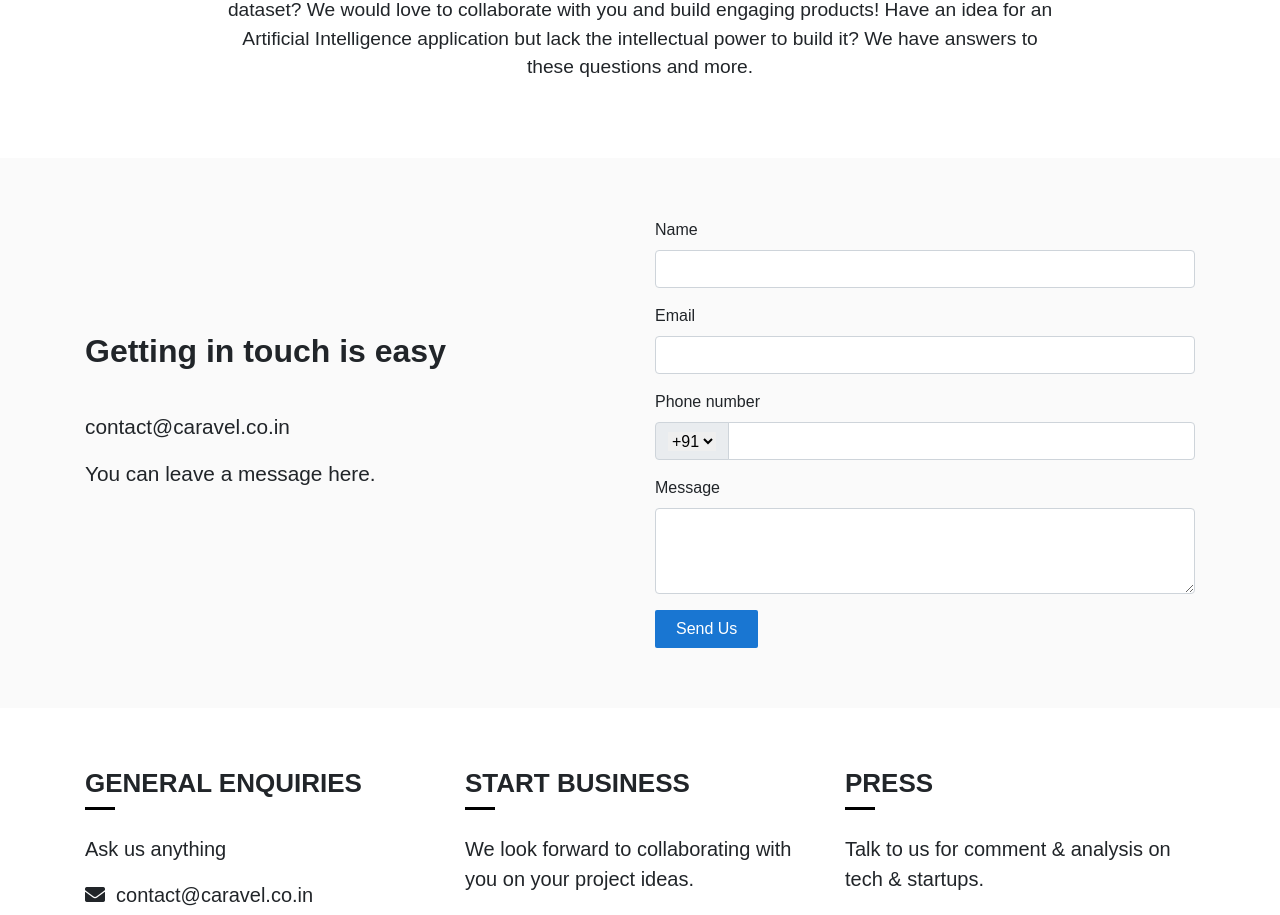
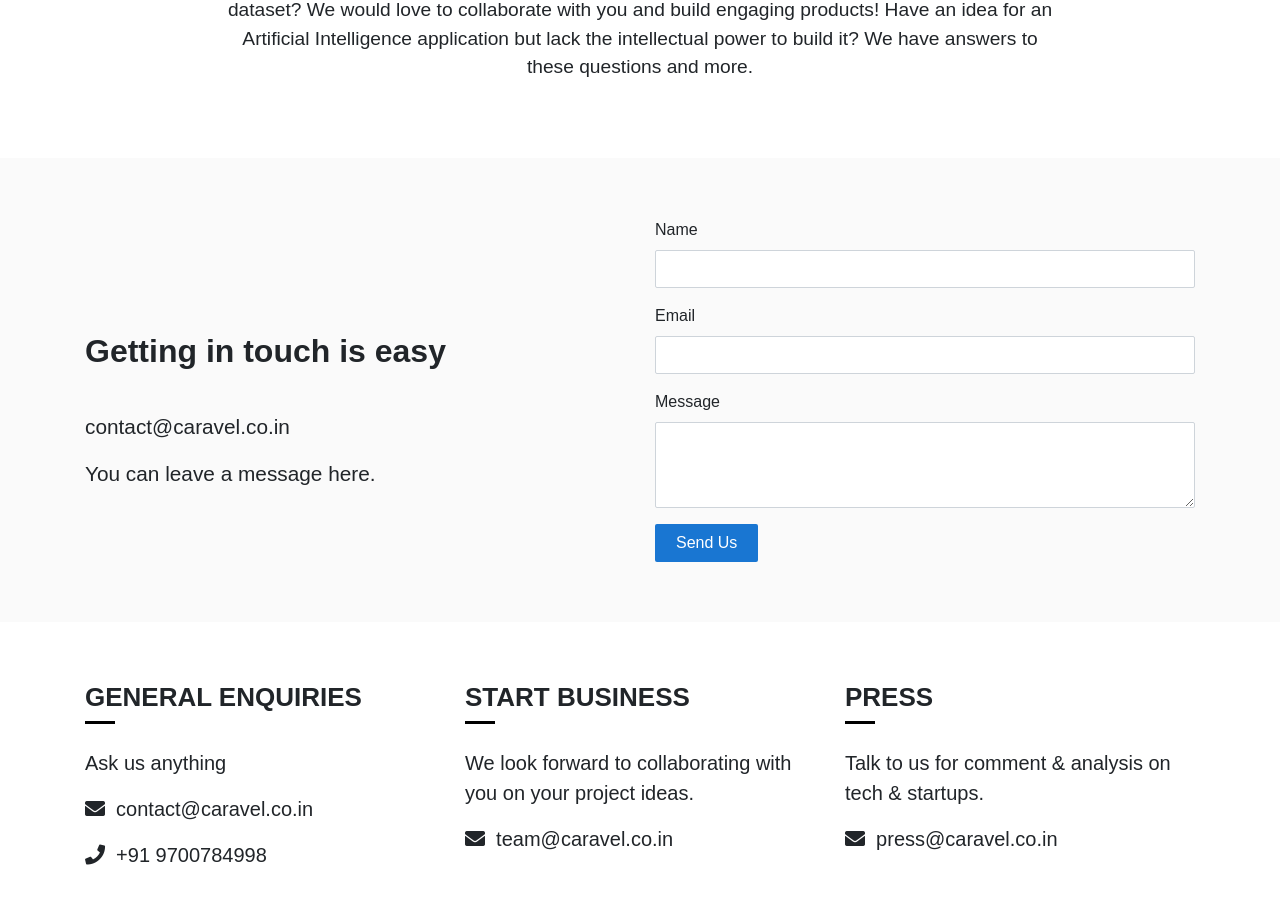
Before and after one commit to liquidworkings/liquidworkings.github.io, a Jekyll site: the page built from contact.html, in a window 1280 px wide. Shown: the part 438-1353 px from the top of the page. Built offline with Jekyll 4.4.1, drawn with Linux system fonts in a browser that asks for light colours; nearby versions of some CDN libraries; some web fonts are replaced; comment, search, counter and statistics services are not loaded.

Commit message:
caravel redesign push 7

```diff
--- a/contact.html
+++ b/contact.html
@@ -44,26 +44,15 @@ title: Contact
         <form id="conatct-us-test-form">
           <div class="form-group">
             <label for="exampleInputName">Name</label>
-            <input type="text" class="form-control name" id="exampleInputName">
+            <input type="text" class="form-control name form-group-border" id="exampleInputName">
           </div>
           <div class="form-group">
             <label for="exampleInputEmail">Email</label>
-            <input type="email" class="form-control email" id="exampleInputEmail">
-          </div>
-          <label for="basic-url">Phone number</label>
-          <div class="input-group form-group">
-            <div class="input-group-prepend">
-              <span class="input-group-text">
-                <select class="input-group" style="border: none;">
-                  <option>+91</option>
-                </select>
-              </span>
-            </div>
-            <input type="text" class="form-control">
+            <input type="email" class="form-control email form-group-border" id="exampleInputEmail">
           </div>
           <div class="form-group">
             <label for="exampleFormControlTextarea">Message</label>
-            <textarea class="form-control message" id="exampleFormControlTextarea" rows="3"></textarea>
+            <textarea class="form-control message form-group-border" id="exampleFormControlTextarea" rows="3"></textarea>
           </div>
           <input type="submit" id="conatct-us-submit-form" value="Send Us" class="btn btn-primary"></input>
         </form>
--- a/css/main.css
+++ b/css/main.css
@@ -102,19 +102,6 @@ h1, h2, h3, h4, h5, h6 {
 .navbar-dark .navbar-nav .nav-link:active {
   color: #fff;
 }
-.start-project {
-  cursor: pointer;
-  border:1px solid #1976D2;
-  background-color: #1976D2;
-  color: white;
-  width: 20%;
-  padding: 10px 25px;
-  border-top-left-radius: 30px;
-  border-top-right-radius: 30px;
-  border-bottom-left-radius: 30px;
-  border-bottom-right-radius: 30px;*/
-  font-weight: bold;
-}
 @media (max-width: 991px) {
   .navbar-collapse{
     background-color: rgba(20, 20, 20, 0.8);
@@ -123,7 +110,7 @@ h1, h2, h3, h4, h5, h6 {
 }
 
 .nav-item-border {
-  border-bottom: 1px solid transparent;
+  border-bottom: 2px solid transparent;
   width: 0%;
   -webkit-transition-property: width; /* Safari */
   -webkit-transition-duration: 0.5s; /* Safari */
@@ -132,7 +119,7 @@ h1, h2, h3, h4, h5, h6 {
 }
 .nav-item-border-li:hover .nav-item-border {
   width: 100%;
-  border-bottom: 1px solid white;
+  border-bottom: 2px solid white;
 }
 /* ============================================================================== */
 /* Hero Unit */
@@ -181,16 +168,6 @@ h1, h2, h3, h4, h5, h6 {
     font-size: 20px;
   }
 }
-
-/* ============================================================================== */
-/* Buttons*/
-/* ============================================================================== */
-
-.btn-primary {
-
-}
-
-
 /* ============================================================================== */
 /* Typography */
 /* ============================================================================== */
@@ -238,6 +215,7 @@ h1, h2, h3, h4, h5, h6 {
 .hwd-card{
   background-color: #fff;
   padding: 40px 20px 20px 20px;
+  box-shadow: 2px 2px 15px gray;
 }
 .hwd-card-container{
   margin-bottom: 20px;
@@ -421,3 +399,8 @@ footer{
   top: -1%;
   left: -1%;
 }
+
+/*form contact us page*/
+.form-group-border {
+  border-radius: 2px;
+}
```
